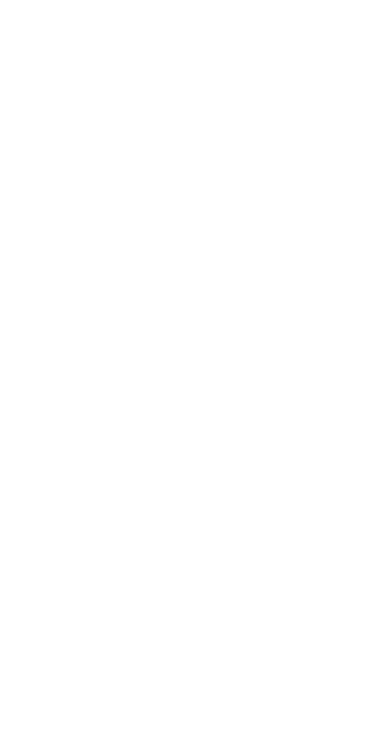
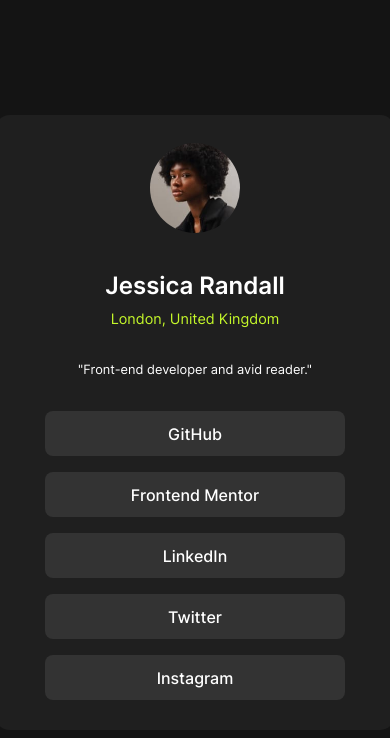
Before and after one commit to edwin-hudson/Social-links-profile, a plain HTML site: page index.html in a window 390 px wide. Drawn offline with Linux system fonts and the light colour scheme.

Commit message:
After responsive CSs for desktop version

```diff
--- a/assets/css/style.css
+++ b/assets/css/style.css
@@ -1,10 +1,119 @@
 @font-face {
     font-family: "Inter";
-    src: url(/assets/fonts/Inter-Regular.ttf)
+    src: url(/assets/fonts/Inter-VariableFont_slntwght.ttf)
 }
 
 * {
     font-family: "Inter";
     padding: 0;
     margin: 0;
+    box-sizing: border-box;
+
 }
+
+body {
+    background: hsl(0, 0%, 8%);
+    width: 100%;
+    height: 100vh;
+    display: flex;
+    flex-direction: column;
+    align-items: center;
+    justify-content: center;
+}
+
+.container{
+    display: flex;
+    align-items: center;
+    justify-content: center;
+    width: 400px;
+    height: 800px;
+}
+
+.card{
+    display: flex;
+    flex-direction: column;
+    align-items: center;
+    background-color: hsl(0, 0%, 12%);
+    width: 400px;
+    height: 615px;
+    border-radius: 15px;
+}
+
+.top{
+    display: flex;
+    flex-direction: column;
+    align-items: center;
+    justify-content: center;
+    width: 100%;
+    height: 20%;
+    margin: 15px 0 20px 0;
+}
+
+.top img{
+    border-radius: 50%;
+    width: 90px;
+    height: auto;
+}
+
+.mid {
+    display: flex;
+    width: 100%;
+    height: 20%;
+    flex-direction: column;
+    align-items: center;
+    justify-content: center;
+}
+
+.user-name{
+    color: hsl(0, 0%, 100%);
+    font-size: 1.5rem;
+    font-weight: 600;
+}
+
+.user-location{
+    color: hsl(75, 94%, 57%);
+    font-size: 0.9rem;
+    font-weight: 400;
+    margin: 10px;
+}
+
+.user-desc{
+    color: hsl(0, 0%, 100%);
+    font-size: 0.8em;
+    font-weight: 400;
+    margin: 25px 0 0 0;
+}
+
+.down {
+    display: flex;
+    flex-direction: column;
+    align-items: center;
+    justify-content: center;
+    width: 100%;
+    height: 60%;
+}
+
+button {
+    text-decoration: none;
+    height: 45px;
+    width: 300px;
+    margin: 8px;
+    background: hsl(0, 0%, 20%);
+    color: hsl(0, 0%, 100%);
+    border-radius: 8px;
+    border: none;
+    font-size: 1rem;
+    font-weight: 500;
+}
+
+button:hover{
+    background: hsl(75, 94%, 57%);
+    color: hsl(0, 0%, 12%);
+    cursor: pointer;
+}
+
+button:active{
+    background: hsl(75, 69%, 38%);
+    color: hsl(0, 0%, 12%);
+    cursor: pointer;
+}
--- a/index.html
+++ b/index.html
@@ -3,9 +3,30 @@
 <head>
     <meta charset="UTF-8">
     <meta name="viewport" content="width=device-width, initial-scale=1.0">
-    <title>Document</title>
+    <link rel="stylesheet" href="assets/css/style.css">
+    <link rel="shortcut icon" href="/assets/images/favicon-32x32.png" type="image/x-icon">
+    <title>Frontend Mentor | Social links profile</title>
 </head>
 <body>
+    <main class="container">
+        <section class="card">
+            <div class="top">
+                <img src="assets/images/avatar-jessica.jpeg" alt="" class="profile">
+            </div>
+            <div class="mid">
+                <h1 class="user-name">Jessica Randall</h1>
+                <h2 class="user-location">London, United Kingdom</h2>
+                <h3 class="user-desc">"Front-end developer and avid reader."</h3>
+            </div>
+            <div class="down">
+                <button class="btn" type="button">GitHub</button>
+                <button class="btn" type="button">Frontend Mentor</button>
+                <button class="btn" type="button">LinkedIn</button>
+                <button class="btn" type="button">Twitter</button>
+                <button class="btn" type="button">Instagram</button>
+            </div>
+        </section>
+    </main>
 
 </body>
 </html>
```
Also changed, not shown: assets/fonts/Inter-VariableFont_slntwght.ttf (renamed from assets/fonts/Inter-VariableFont_slnt,wght.ttf).
